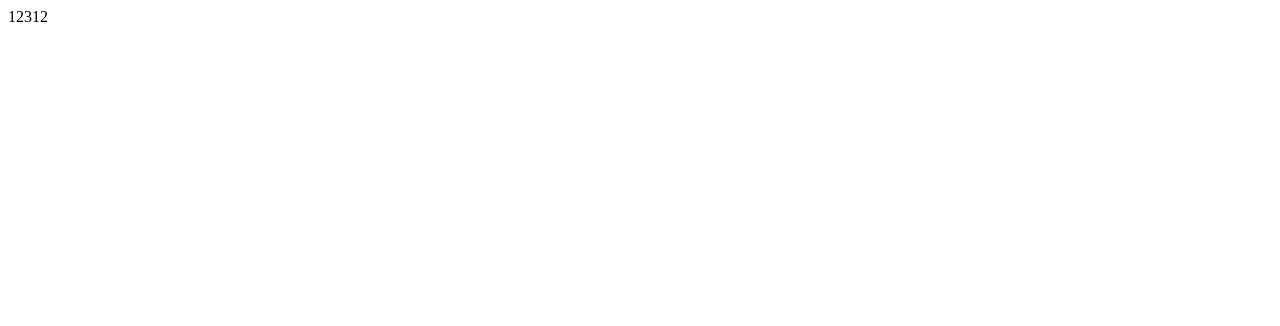
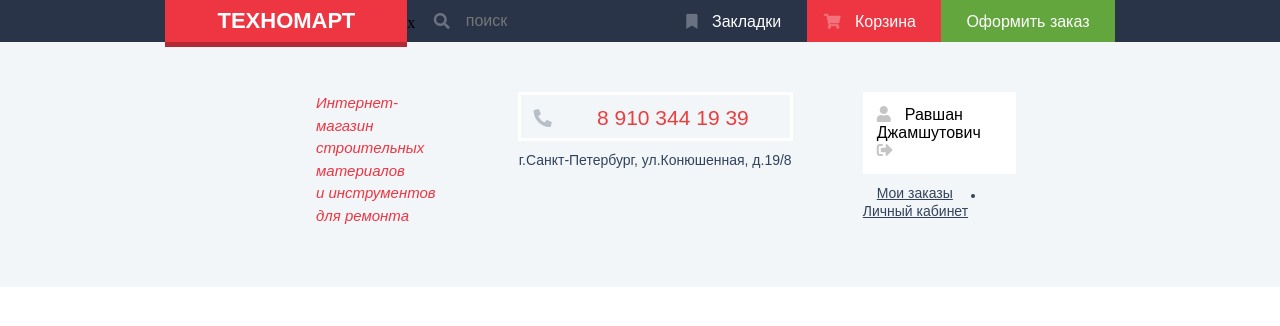
Before and after one commit to frontlern/technomart, a website: page index.html in a window 1280 px wide. Drawn offline with Linux system fonts and the light colour scheme.

Commit message:
header
header

```diff
--- a/index.html
+++ b/index.html
@@ -1,10 +1,80 @@
 <!DOCTYPE html>
-<html lang="en" dir="ltr">
+<html lang="ru">
     <head>
         <meta charset="utf-8">
-        <title></title>
+        <link rel="stylesheet" href="style.css">
+        <link rel="stylesheet" href="https://use.fontawesome.com/releases/v5.8.1/css/all.css" integrity="sha384-50oBUHEmvpQ+1lW4y57PTFmhCaXp0ML5d60M1M7uH2+nqUivzIebhndOJK28anvf" crossorigin="anonymous">
+        <title>technomart</title>
     </head>
     <body>
-        12312
+        <header class="header">
+          <div class="top-menu">
+
+            <div class="logo">
+                Техномарт
+            </div>
+x
+            <div class="search">
+                <i class="fas fa-search"></i>
+                <input type="text" placeholder="поиск"></input>
+            </div>
+
+            <div class="btns">
+                <div class="btn-bookmark">
+                    <i class="fas fa-bookmark"></i>
+                    Закладки
+                </div>
+                <div class="btn-cart">
+                    <i class="fas fa-shopping-cart"></i>
+                    Корзина
+                </div>
+                <div class="btn-order">
+                    Оформить заказ
+                </div>
+            </div>
+
+            </div>
+
+
+            <div class="container-contact">
+                <div class="inform">
+                <div class="inscription">
+                  <i> Интернет-магазин<br> строительных материалов<br> и инструментов для ремонта</i>
+               </div>
+
+                <div class="phone">
+
+                <div class="num">
+                    <i class="fas fa-phone"></i>
+                <span class="number">
+                    8 910 344 19 39
+                </span>
+                </div>
+                <span class="addr">
+                    г.Санкт-Петербург, ул.Конюшенная, д.19/8
+                </span>
+                </div>
+
+        <div class="communication">
+                <div class="name">
+                    <i class="fas fa-user"></i>
+
+                    <span class="name1">Равшан Джамшутович</span>
+                    <i class="fas fa-sign-out-alt"></i>
+                </div>
+                <div class="order">
+                    Мои заказы
+                </div>
+                <div class="point"></div>
+                <div class="personal-accout">
+                    Личный кабинет
+                </div>
+                </div>
+            </div>
+</div>
+
+
+        </header>
+
     </body>
 </html>
--- /dev/null
+++ b/style.css
@@ -0,0 +1,227 @@
+
+* {
+    margin: 0;
+    padding: 0;
+}
+
+header {
+    margin: 0 auto;
+    text-align: center;
+    vertical-align: top;
+}
+
+.top-menu {
+    background-color: #293449;
+    height: 42px;
+}
+
+.logo {
+    padding: 8px 52px;
+    text-transform: uppercase;
+    font-family: sans-serif;
+    font-weight: bold;
+    color: white;
+    font-size: 22px;
+    background: #ee3643;
+    display: inline-block;
+    border-bottom: 5px solid #b52933;
+    margin-right: -4px;
+}
+
+.search {
+    height: -webkit-fill-available;
+    display: inline-block;
+    align-items: center;
+    color: white;
+    vertical-align: top;
+    margin-left: 13px;
+    width: 242px;
+
+}
+
+.search > .fas {
+    margin-top: 13px;
+    opacity: 0.3;
+}
+
+.search input {
+    height: 42px;
+    border: none;
+    vertical-align: top;
+    background-color: #293449;
+    outline: none;
+    margin-left: 12px;
+    font-size: 16px;
+}
+
+.btns {
+    display: inline-block;
+    margin-left: -4px;
+    color: white;
+    font-family: sans-serif;
+    height: -webkit-fill-available;
+    vertical-align: top;
+}
+
+
+.btn-bookmark {
+    display: inline-block;
+    padding: 13px 26px 11px 17px;
+    margin-left: -5px;
+}
+
+.btn-bookmark .fas {
+    margin-right: 10px;
+    font-size: 15px;
+    opacity: 0.3;
+}
+
+.btn-cart {
+    display: inline-block;
+    padding: 13px 26px 11px 17px;
+    background-color: #ee3643;
+    margin-left: -5px;
+}
+
+.btn-cart .fas {
+    margin-right: 10px;
+    font-size: 15px;
+    opacity: 0.3;
+}
+
+.btn-order {
+    display: inline-block;
+    padding: 13px 25px 11px 25px;
+    background-color: #63a63e;
+    margin-left: -5px;
+}
+/**/
+
+
+.container-contact {
+    background-color: #f2f6f8;
+    text-align: left;
+    display: flex;
+    justify-content: space-evenly;
+    padding:50px 280px 60px;
+    align-items: center;
+}
+
+.inform {
+    display: flex;
+    justify-content: space-between;
+    margin: 0 auto;
+}
+
+.inscription {
+    display: inline-block;
+    font-family: sans-serif;
+    line-height: 1.5;
+    color: #ee3643;
+    padding-left: 36px;
+    font-size: 15px;
+}
+
+.phone {
+    margin: 0 70px;
+    font-family: sans-serif;
+    vertical-align: text-bottom;
+    text-align: center;
+}
+
+
+
+
+.phone > .num {
+    font-weight: bold;
+    color: #ea3e3f;
+    border: 3px solid #fff;
+    padding: 11px 41px 8px 13px;
+    width: max-content;
+    margin-bottom: 10px;
+}
+
+.phone > .num > .fas {
+    transform: rotate(90deg);
+    color: #b7bfc8;
+    font-size: 18px;
+}
+
+.num > .number {
+    padding-left: 41px;
+    font-size: 21px;
+    font-weight: normal;
+}
+
+.addr {
+    font-size: 14px;
+    color: #32425c;
+}
+
+.communication {
+    margin-right: -16px;
+    display: inline-block;
+}
+
+.name {
+    background: #fff;
+    padding: 14px;
+    vertical-align: middle;
+    height: max-content;
+    margin-bottom: 10px;
+}
+
+.name >  .fas {
+    color: #c5c5c5;
+}
+
+.name1 {
+    padding: 0 10px;
+    font-family: sans-serif;
+}
+
+.order {
+    display: inline-block;
+    text-decoration: underline;
+    color: #32425c;
+    font-family: sans-serif;
+    font-size: 14px;
+    padding-left: 14px;
+}
+
+.point {
+    display: inline-block;
+    width: 4px;
+    height: 4px;
+    background-color: #32425c;
+    margin: 0 14px;
+    border-radius: 8px;
+}
+
+
+.personal-accout {
+    display: inline-block;
+    text-decoration: underline;
+    color: #32425c;
+    font-family: sans-serif;
+    font-size: 14px;
+}
+
+
+
+
+
+
+
+
+
+
+
+
+
+
+
+
+
+
+/**/
```
